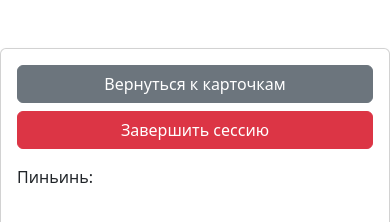
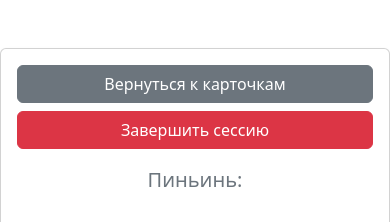
Before and after one commit to 0-Forester-0/chinese, a Django app: template templates/game.html in a window 390 px wide. Shown: the part 56-278 px from the top of the page. Run offline with Django 3.2, Linux system fonts and the light colour scheme; the template is opened without the code that fills it, so the values that code supplies are empty.

Commit message:
Update game.html

```diff
--- a/templates/game.html
+++ b/templates/game.html
@@ -14,8 +14,12 @@
                     </button>
                 </div>
                 <div id="game-area">
-                    <h2 id="card-character" class="text-break"></h2>
-                    <p>Пиньинь: <span id="card-pinyin"></span></p>
+                    <div class="character-center">
+                        <h2 id="card-character" class="character-large text-break mb-2"></h2>
+                        <div class="pinyin-text mb-4">
+                            Пиньинь: <span id="card-pinyin"></span>
+                        </div>
+                    </div>
                     <div id="options" class="d-grid gap-2"></div>
                     <div id="feedback" class="alert" style="display: none;"></div>
                     <button id="next-card" class="btn btn-primary mt-3 w-100 w-sm-auto" style="display: none;">Следующая карточка</button>
@@ -29,11 +33,32 @@
     </div>
 
     <style>
+        /* Кнопки */
         @media (min-width: 576px) {
             .custom-btn-width {
                 max-width: 240px;
             }
         }
+        /* Центрирование иероглифа и пиньиня */
+        .character-center {
+            text-align: center;
+            margin-bottom: 1.5rem;
+        }
+        .character-large {
+            font-size: 4rem;
+            font-weight: 600;
+            line-height: 1.1;
+        }
+        @media (max-width: 576px) {
+            .character-large {
+                font-size: 2.5rem;
+            }
+        }
+        .pinyin-text {
+            color: #6c757d;
+            font-size: 1.25rem;
+        }
+        /* Можно добавить mb-4 к .character-center, если нужен больший отступ */
     </style>
 
     <script>
@@ -113,7 +138,6 @@
 
             const feedback = document.getElementById('feedback');
             const correctAnswers = parseInt(document.getElementById('correct-answers').textContent);
-            //const totalAnswers = parseInt(document.getElementById('total-answers').textContent);
 
             if (!answerHistory[currentCard.character]) {
                 answerHistory[currentCard.character] = { correct: 0, total: 0 };
@@ -129,13 +153,9 @@
                 feedback.textContent = `Неправильно. Правильный ответ: ${currentCard.meaning}`;
             }
 
-
-            // НЕ увеличиваем total-answers, а процент считаем по totalCards
             const newCorrect = parseInt(document.getElementById('correct-answers').textContent);
             const percentage = ((newCorrect / totalCards) * 100).toFixed(1);
-            //document.getElementById('total-answers').textContent = totalAnswers + 1;
-            //const percentage = ((parseInt(document.getElementById('correct-answers').textContent) /
-                                //parseInt(document.getElementById('total-answers').textContent)) * 100).toFixed(1);
+
             document.getElementById('percentage').textContent = percentage;
 
             const optionButtons = document.getElementById('options').getElementsByTagName('button');
@@ -156,7 +176,6 @@
                     },
                     body: JSON.stringify({
                         correct_answers: parseInt(document.getElementById('correct-answers').textContent),
-                        //total_answers: parseInt(document.getElementById('total-answers').textContent),
                         remaining_cards: remainingCards,
                         answer_history: answerHistory,
                         is_finished: false
@@ -175,35 +194,6 @@
             }
         }
 
-        // function endGame() {
-        //     if (sessionId && sessionId !== 'None') {
-        //         console.log('Ending game with answerHistory:', answerHistory);
-        //         fetch("{% url 'end_game' session_id %}", {
-        //             method: 'POST',
-        //             headers: {
-        //                 'Content-Type': 'application/json',
-        //                 'X-CSRFToken': '{{ csrf_token }}'
-        //             },
-        //             body: JSON.stringify({
-        //                 correct_answers: parseInt(document.getElementById('correct-answers').textContent),
-        //                 total_answers: parseInt(document.getElementById('total-answers').textContent),
-        //                 remaining_cards: remainingCards,
-        //                 answer_history: answerHistory
-        //             })
-        //         }).then(response => {
-        //             if (!response.ok) {
-        //                 console.error('Failed to save final game session:', response.status);
-        //             } else {
-        //                 console.log('Final session data saved successfully');
-        //             }
-        //         }).catch(error => {
-        //             console.error('Fetch error:', error);
-        //         });
-        //     } else {
-        //         console.error('Invalid sessionId:', sessionId);
-        //     }
-        // }
-
         function endGame() {
             fetch("{% url 'end_game' session_id %}", {
                 method: 'POST',
@@ -213,7 +203,6 @@
                 },
                 body: JSON.stringify({
                     correct_answers: parseInt(document.getElementById('correct-answers').textContent),
-                    //total_answers: parseInt(document.getElementById('total-answers').textContent),
                     remaining_cards: remainingCards,
                     answer_history: answerHistory,
                     is_finished: true
@@ -221,15 +210,8 @@
             })
             .then(response => response.json())
             .then(data => {
-                // После завершения сессии — редирект на страницу статистики
                 window.location.href = "{% url 'stats' %}";
             });
-            // .then(data => {
-            //     if (data.deleted) {
-            //         console.log("Session was deleted (no answers)");
-            //         window.location.href = "{% url 'home' %}";  // Перенаправляем на главную
-            //     }
-            // });
         }
 
         document.getElementById('next-card').addEventListener('click', displayCard);
```
